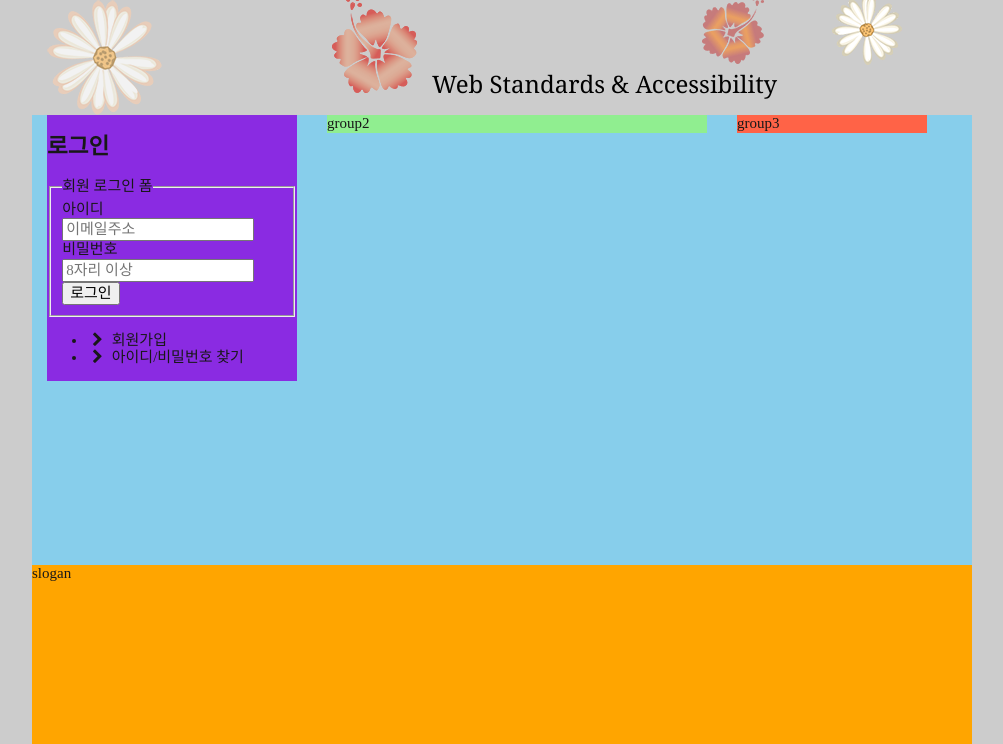
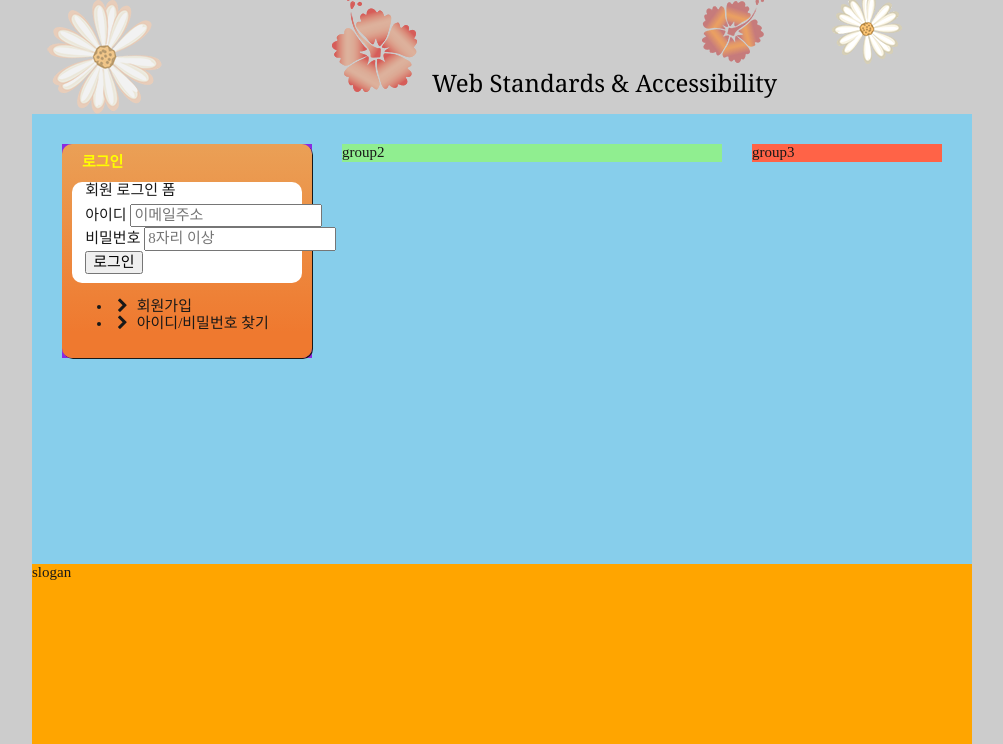
Before and after one commit to bg-shorthand/FDS18, a plain HTML site: page index.html in a window 1280 px wide. Shown: the part 152-896 px from the top of the page, without its empty margins (138-1141 px from the left). Drawn offline with nearby package versions, Linux system fonts and the light colour scheme; a web font is replaced by a local one.

Commit message:
숨김 콘텐츠에 클립 속성 추가

```diff
--- a/css/stylesheet.css
+++ b/css/stylesheet.css
@@ -3,12 +3,15 @@
 @import url(./fontello.css);
 
 /* 숨김 제목 및 숨김 콘텐츠 */
-.a11y-hidden{
+.a11y-hidden, .legend{
+  position: absolute;
   width: 1px;
   height: 1px;
   overflow: hidden;
   margin: 0;
   clip-path: polygon(0 0, 0 0, 0 0);
+  clip: rect(0 0 0 0);
+  clip: rect(0,0,0,0);
 }
 
 body *,
@@ -228,6 +231,7 @@ header {
   background: skyblue;
   overflow: hidden;
   min-height: 450px;
+  padding: 30px 15px;
 }
   .group {
     margin: 0 15px;
@@ -237,6 +241,29 @@ header {
     background: blueviolet;
     width: 250px;
   }
+  .login {
+    background: linear-gradient(to bottom, #eaa056 0%,#ef792f 88%,#ef792f 100%,#ed8e2f 100%);
+    border-radius: 10px;
+    box-shadow: 1px 1px;
+    padding: 10px;
+  }
+  .login-heading {
+    font-size: inherit;
+    color: #ff0;
+    margin: 0 10px;
+    margin-bottom: 10px;
+  }
+  .login-form {
+    background-color: #fff;
+    border-radius: 10px;
+  }
+  fieldset {
+    border: none;
+  }
+  .user-emil, .user-pw {
+    white-space: nowrap;
+  }
+
   .group2 {
     background: lightgreen;
     width: 380px;
```
